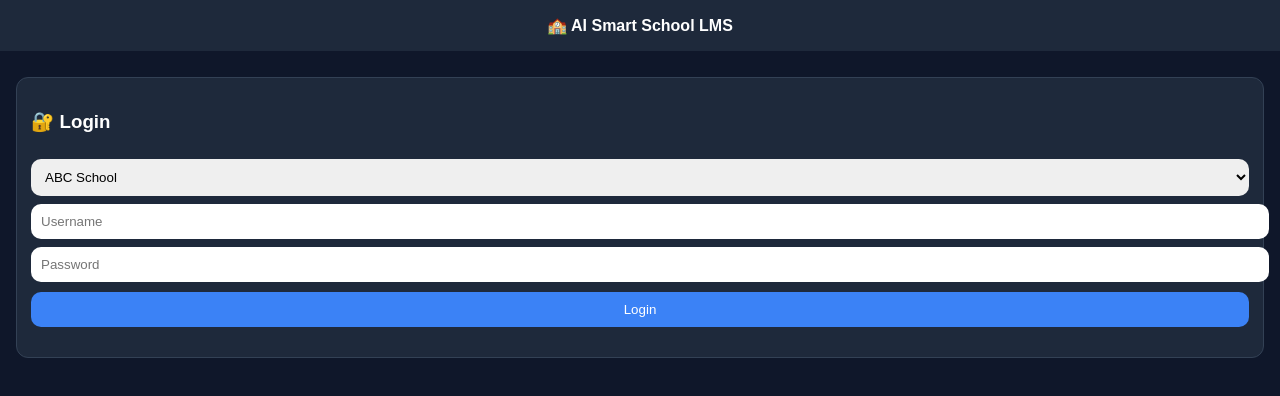
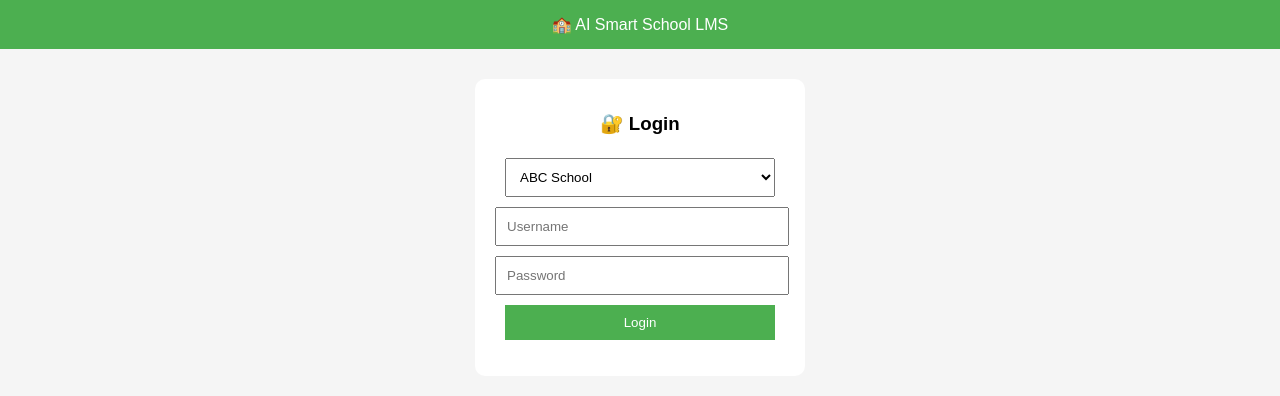
Before and after one commit to sumon2006m/My-AI-Smart-School, a plain HTML site: page index.html in a window 1280 px wide. Drawn offline with Linux system fonts and the light colour scheme.

Commit message:
Refactor CSS styles for body, header, and cards

```diff
--- a/style.css
+++ b/style.css
@@ -1,54 +1,32 @@
-body{
-  margin:0;
-  font-family:Arial;
-  background:#0f172a;
-  color:white;
+body {font-family:sans-serif;margin:0;background:#f5f5f5;}
+header {background:#4CAF50;color:#fff;padding:15px;text-align:center;}
+
+.screen {display:none;padding:20px;}
+.active {display:block;}
+
+.card {
+  background:#fff;
+  padding:15px;
+  margin:10px auto;
+  border-radius:10px;
+  width:300px;
+  text-align:center;
 }
 
-header{
-  padding:16px;
-  background:#1e293b;
-  text-align:center;
-  font-weight:bold;
+input, select, button {
+  width:90%;
+  padding:10px;
+  margin:5px;
 }
 
-.screen{
-  display:none;
-  padding:16px;
-}
-
-.active{
-  display:block;
-}
-
-.card{
-  background:#1e293b;
-  padding:14px;
-  margin-top:10px;
-  border-radius:12px;
-  border:1px solid #334155;
-}
-
-input,select{
-  width:100%;
-  padding:10px;
-  margin-top:8px;
-  border-radius:10px;
+button {
+  background:#4CAF50;
+  color:white;
   border:none;
 }
 
-button{
-  width:100%;
-  padding:10px;
-  margin-top:10px;
-  background:#3b82f6;
-  border:none;
-  border-radius:10px;
-  color:white;
-}
-
-.grid{
-  display:grid;
-  grid-template-columns:1fr 1fr;
+.grid {
+  display:flex;
+  justify-content:center;
   gap:10px;
 }
```
